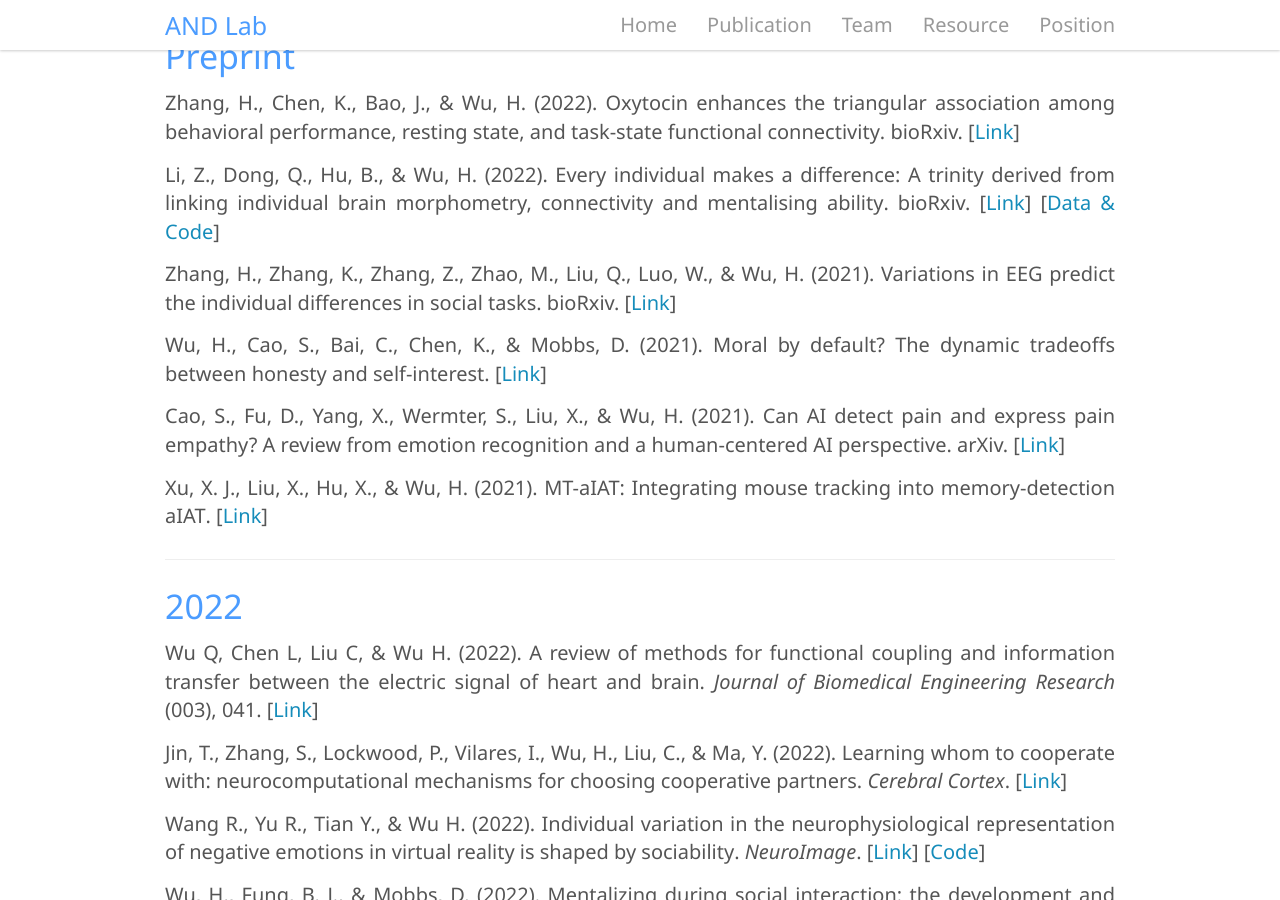
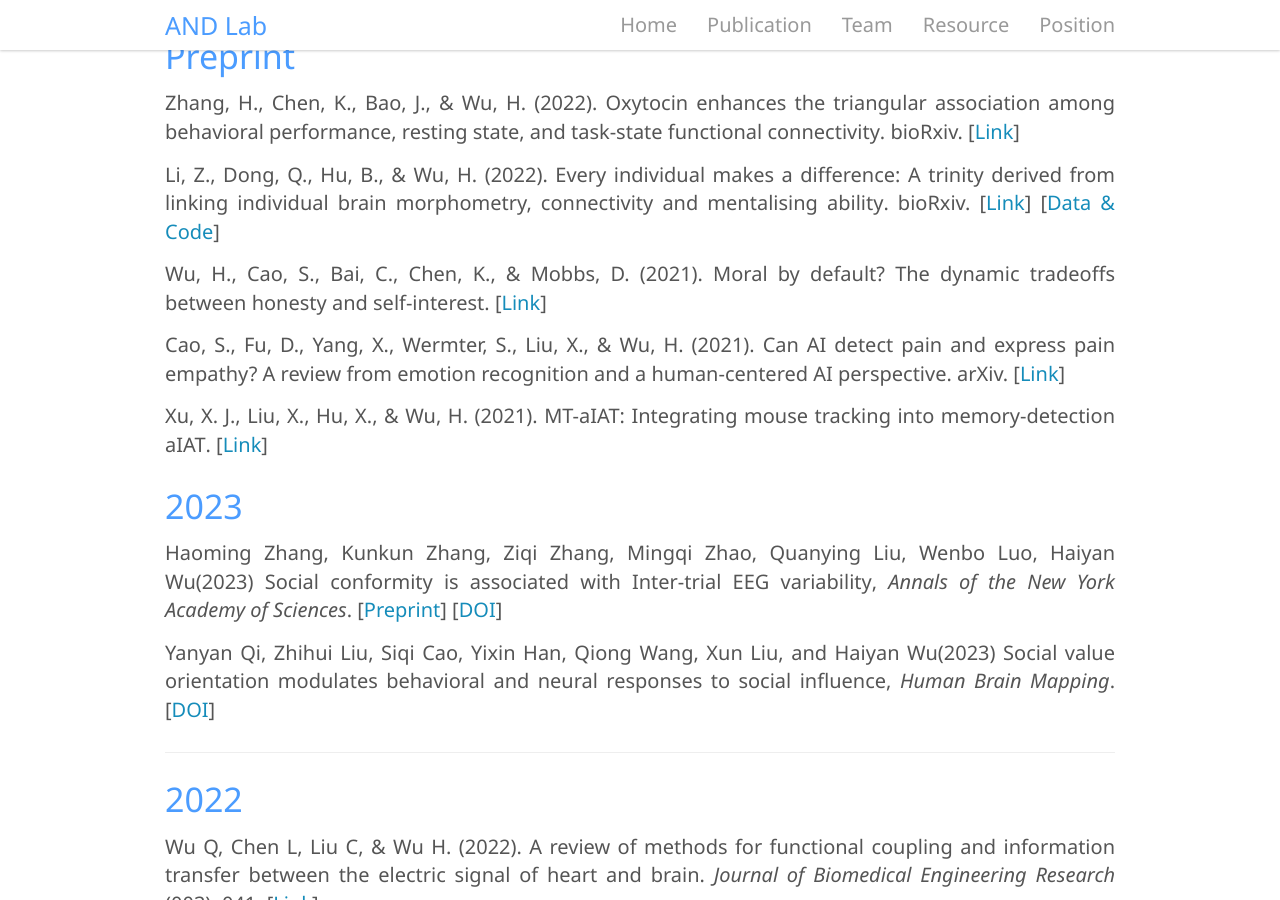
Before and after one commit to andlab-um/lab-website, a Jekyll site: the page built from _pages/publication.md, in a window 1280 px wide and 900 px high, scrolled down 282 px. Built offline with Jekyll 4.4.1, drawn with Linux system fonts in a browser that asks for light colours; nearby versions of some CDN libraries.

Commit message:
add publications

```diff
--- a/_pages/publication.md
+++ b/_pages/publication.md
@@ -19,15 +19,19 @@ permalink: /publication
 
 Zhang, H., Chen, K., Bao, J., & Wu, H. (2022). **Oxytocin enhances the triangular association among behavioral performance, resting state, and task-state functional connectivity**. bioRxiv. [[Link](https://doi.org/10.1101/2022.12.23.521846){:target="_blank"}]
 
-Li, Z., Dong, Q., Hu, B., & Wu, H. (2022). **Every individual makes a difference: A trinity derived from linking individual brain morphometry, connectivity and mentalising ability**. bioRxiv. [[Link](https://doi.org/10.1101/2022.04.11.487870){:target="  _blank"}] [[Data & Code](https://github.com/andlab-um/trinity){:target="_blank"}]
-
-Zhang, H., Zhang, K., Zhang, Z., Zhao, M., Liu, Q., Luo, W., & Wu, H. (2021). **Variations in EEG predict the individual differences in social tasks**. bioRxiv. [[Link](https://doi.org/10.1101/2021.10.29.465647){:target="_blank"}]
+Li, Z., Dong, Q., Hu, B., & Wu, H. (2022). **Every individual makes a difference: A trinity derived from linking individual brain morphometry, connectivity and mentalising ability**. bioRxiv. [[Link](https://doi.org/10.1101/2022.04.11.487870){:target="_blank"}] [[Data & Code](https://github.com/andlab-um/trinity){:target="_blank"}]
 
 Wu, H., Cao, S., Bai, C., Chen, K., & Mobbs, D. (2021). **Moral by default? The dynamic tradeoffs between honesty and self-interest**. [[Link](https://doi.org/10.31234/osf.io/kr4pw){:target="_blank"}]
 
 Cao, S., Fu, D., Yang, X., Wermter, S., Liu, X., & Wu, H. (2021). **Can AI detect pain and express pain empathy? A review from emotion recognition and a human-centered AI perspective**. arXiv. [[Link](https://doi.org/10.48550/ARXIV.2110.04249){:target="_blank"}]
 
 Xu, X. J., Liu, X., Hu, X., & Wu, H. (2021). **MT-aIAT: Integrating mouse tracking into memory-detection aIAT**. [[Link](https://doi.org/10.31234/osf.io/ny9xq){:target="_blank"}]
+
+### 2023
+
+Haoming Zhang, Kunkun Zhang, Ziqi Zhang, Mingqi Zhao, Quanying Liu, Wenbo Luo, Haiyan Wu(2023) **Social conformity is associated with Inter-trial EEG variability**, *Annals of the New York Academy of Sciences*. [[Preprint](https://doi.org/10.1101/2021.10.29.465647){:target="_blank"}] [[DOI](https://doi.org/10.1111/nyas.14983){:target="_blank"}]
+
+Yanyan Qi, Zhihui Liu, Siqi Cao, Yixin Han, Qiong Wang, Xun Liu, and Haiyan Wu(2023) **Social value orientation modulates behavioral and neural responses to social influence**, *Human Brain Mapping*. [[DOI](https://doi.org/10.1002/hbm.26276){:target="_blank"}]
 
 ---
 
```
